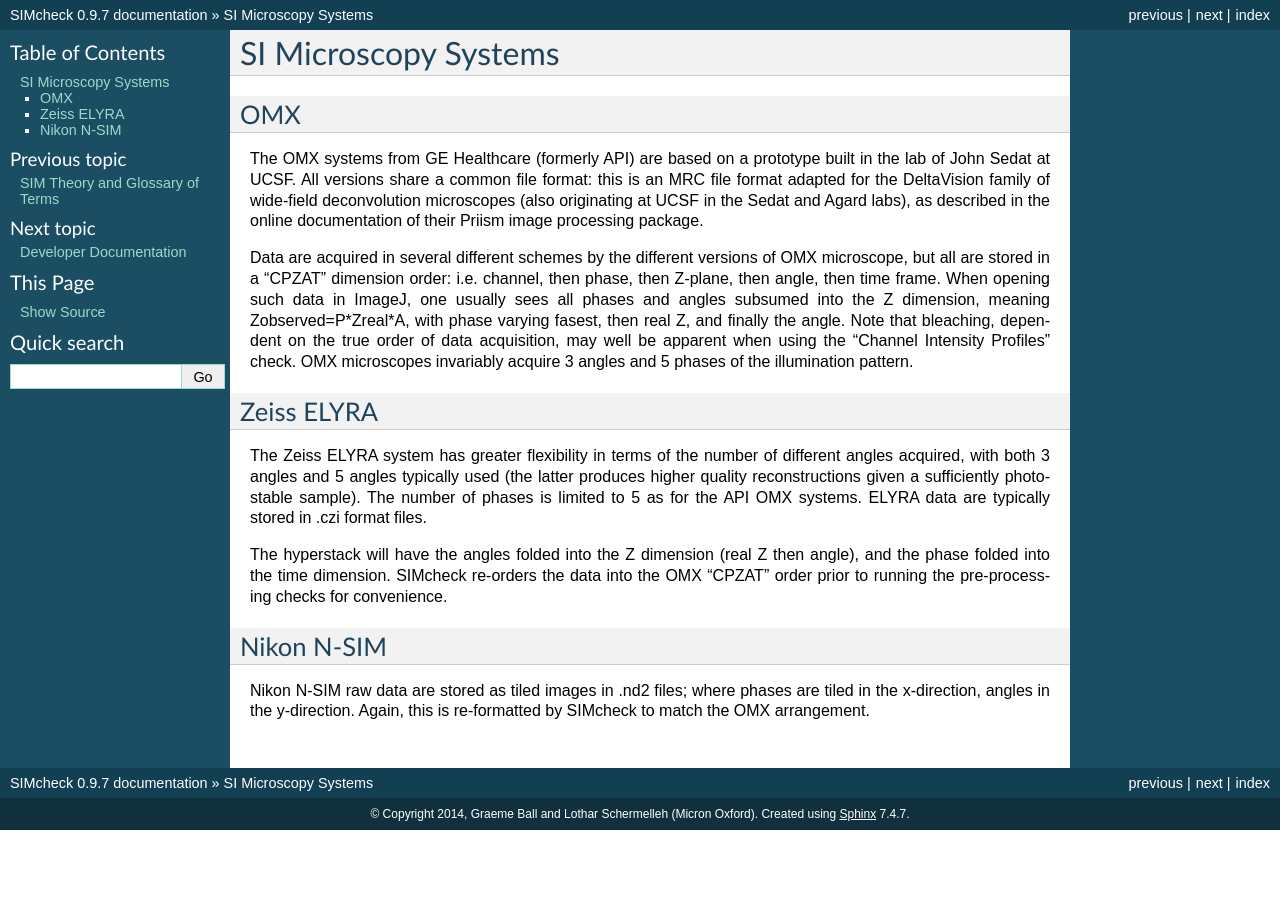
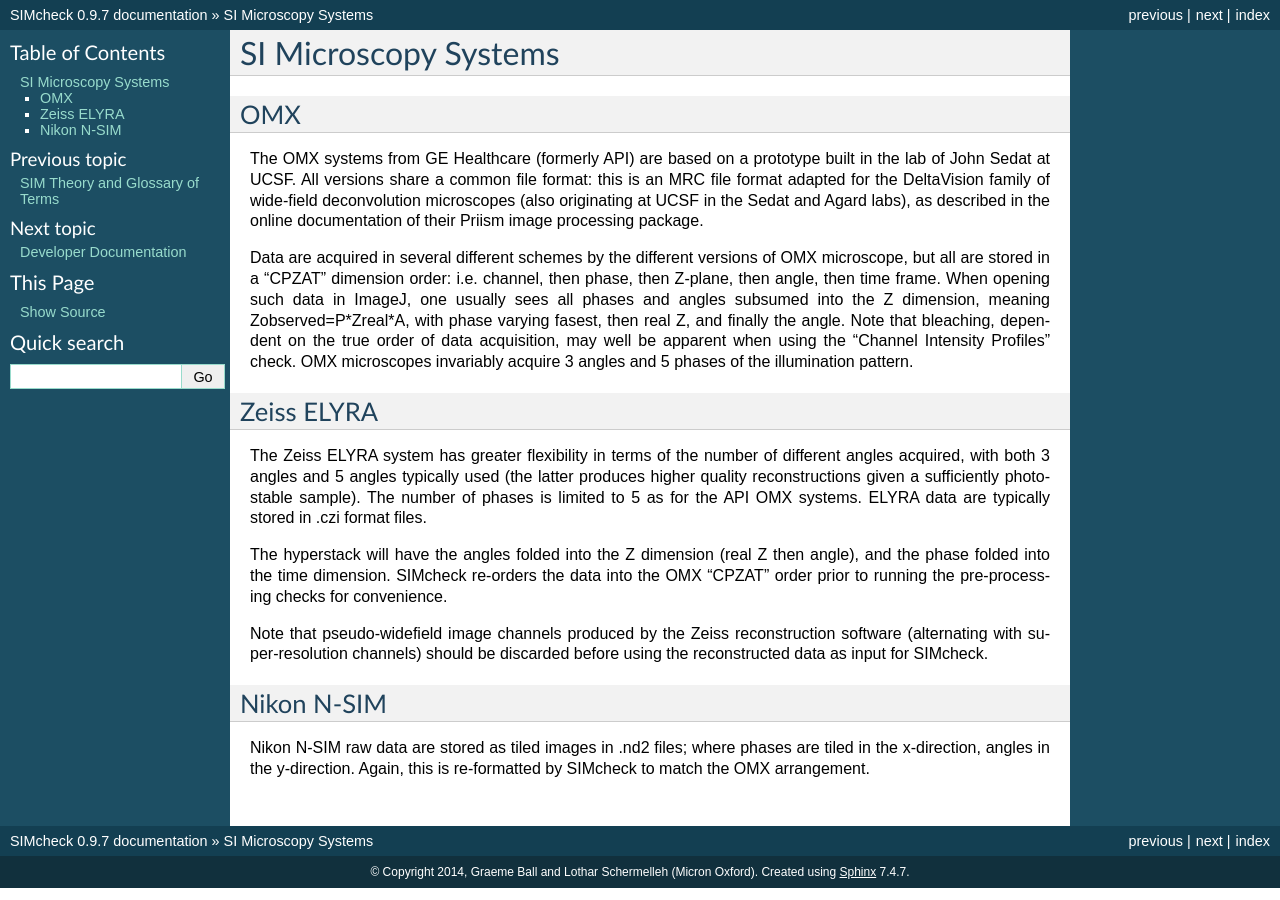
Before and after one commit to MicronOxford/SIMcheck_Manual, a Sphinx documentation site: the page built from source/SI_systems.rst, in a window 1280 px wide. Built offline with Sphinx 7.4.7, drawn with Linux system fonts in a browser that asks for light colours.

Commit message:
note to discard ELYRA pseudo-widefield for SIMcheck input

```diff
--- a/source/SI_systems.rst
+++ b/source/SI_systems.rst
@@ -37,6 +37,10 @@
 data into the OMX "CPZAT" order prior to running the pre-processing checks for
 convenience.
 
+Note that pseudo-widefield image channels produced by the Zeiss reconstruction
+software (alternating with super-resolution channels) should be discarded
+before using the reconstructed data as input for SIMcheck.
+
 Nikon N-SIM
 -----------
 
```
